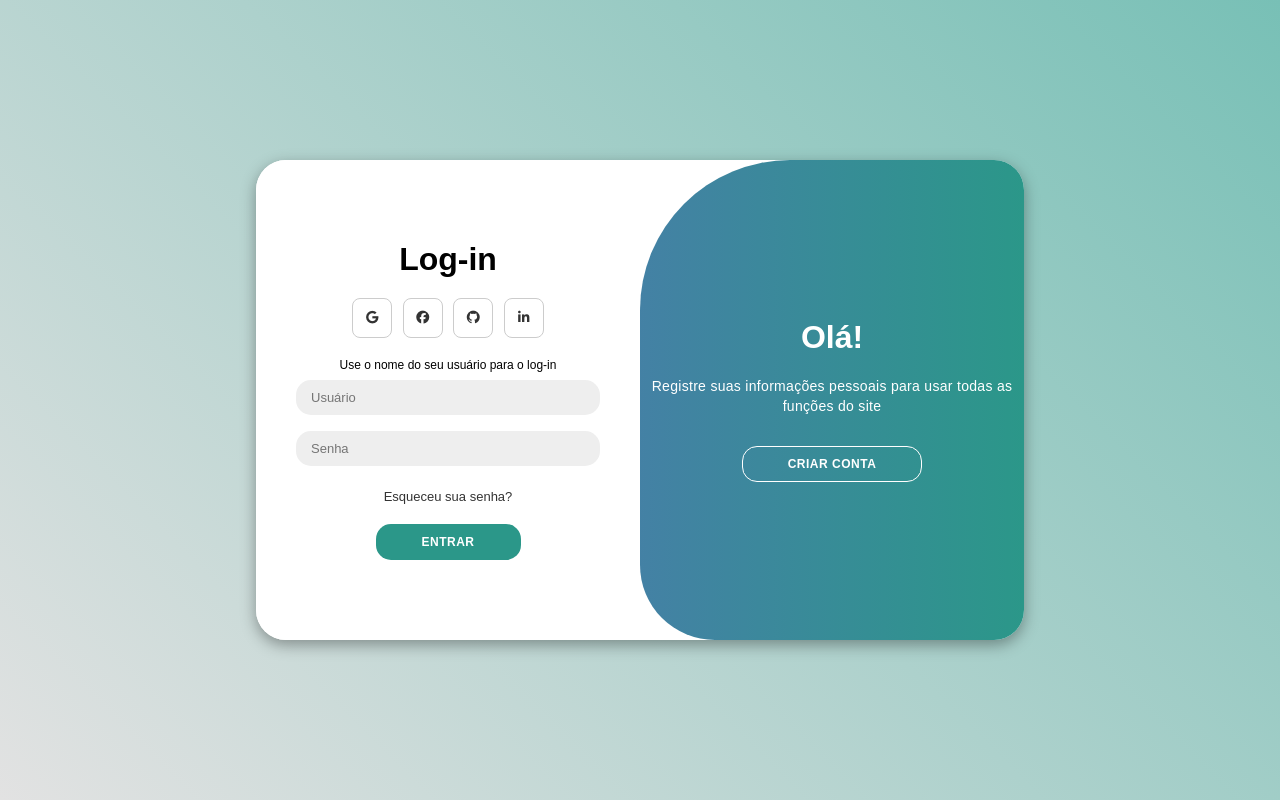
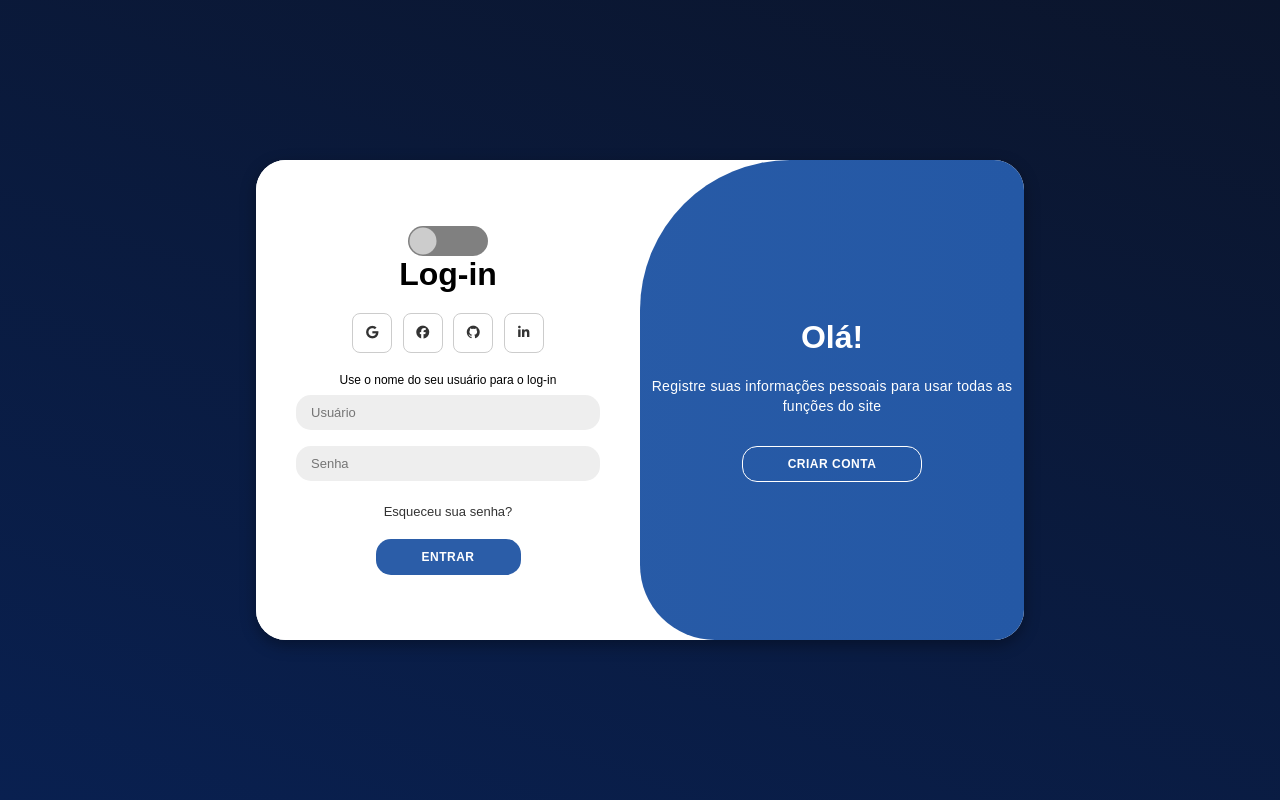
Before and after one commit to Kaio-0708/Codex_segunda_fase, a plain HTML site: page projeto/index.html in a window 1280 px wide. Drawn offline with Linux system fonts and the light colour scheme; a web font is replaced by a local one.

Commit message:
adição do estilo do modo escuro e sua transição

```diff
--- a/projeto/style.css
+++ b/projeto/style.css
@@ -8,13 +8,69 @@
 }
 
 body{
-    background-color: #78c0b6;
-    background: linear-gradient(45deg, #e2e2e2, #78c0b6);
+    background-color: #2b5da8;
+    background: linear-gradient(200deg, #0b152c, #092050);
     display: flex;
     align-items: center;
     justify-content: center;
     flex-direction: column;
     height: 100vh;
+}
+
+.trilho{
+    width: 80px;
+    height: 30px;
+    margin: 0;
+    background-color: gray;
+    border-radius: 150px;
+    position: relative;
+    cursor: pointer;
+}
+
+.trilho .indicador{
+    width: 30px;
+    height: 30px;
+    transform: scale(.9);
+    background-color: #ccc;
+    border-radius: 50%;
+    position: absolute;
+    left: 0;
+    transition: all 0.3s ease-in-out;
+}
+
+.trilho.dark .indicador{
+    left: 50px;
+}
+
+body.dark .container{
+    background-color: #272727;
+    color: #ccc;
+}
+
+body.dark form{
+    color: #ccc;
+    background-color: #272727;
+}
+
+body.dark .container button{
+    background-color: #092050;
+}
+
+body.dark .toggle{
+    background: #092050;
+    color: #ccc;
+}
+
+body.dark .icons-redes a{
+    color: #ccc;
+}
+
+body.dark .container span{
+    color: #ccc;
+}
+
+body.dark .container a{
+    color: #ccc;
 }
 
 .container{
@@ -26,6 +82,7 @@ body{
     width: 768px;
     max-width: 100%;
     min-height: 480px;
+    transition: all 0.3s ease-in-out;
 }
 
 .container p{
@@ -47,7 +104,7 @@ body{
 }
 
 .container button{
-    background-color:#2b9789;
+    background-color: #2b5da8;
     color: #fff;
     font-size: 12px;
     padding:10px 45px;
@@ -73,6 +130,7 @@ body{
     flex-direction: column;
     padding: 0 40px;
     height: 100%;
+    transition: all 0.3s ease-in-out;
 }
 
 .container input{
@@ -150,7 +208,7 @@ body{
     width: 50%;
     height: 100%;
     overflow: hidden;
-    transition: all 0.6s ease-in-out;
+    transition: all 0.5s ease-in-out;
     border-radius: 150px 0 0 75px;
     z-index: 1000;
 }
@@ -161,16 +219,16 @@ body{
 }
 
 .toggle{
-    background-color: #2b9789;
+    background-color: #2b5da8;
     height: 100%;
-    background: linear-gradient(to right, #5c6bc0, #2b9789);
+    background: linear-gradient(to right, #2b5da8, #2458a5);
     color: #fff;
     position: relative;
     left: -100%;
     height: 100%;
     width: 200%;
     transform: translateX(0);
-    transition: all 0.6s ease-in-out;
+    transition: all 0.5s ease-in-out;
 }
 
 .container.active .toggle{
@@ -188,7 +246,7 @@ body{
     text-align: center;
     top: 0;
     transform: translateX(0);
-    transition: all 0.6 ease-in-out;
+    transition: all 0.5 ease-in-out;
 }
 
 .toggle-left{
@@ -207,5 +265,4 @@ body{
 
 .container.active .toggle-right{
     transform: translateX(200%);
-
 }
```
